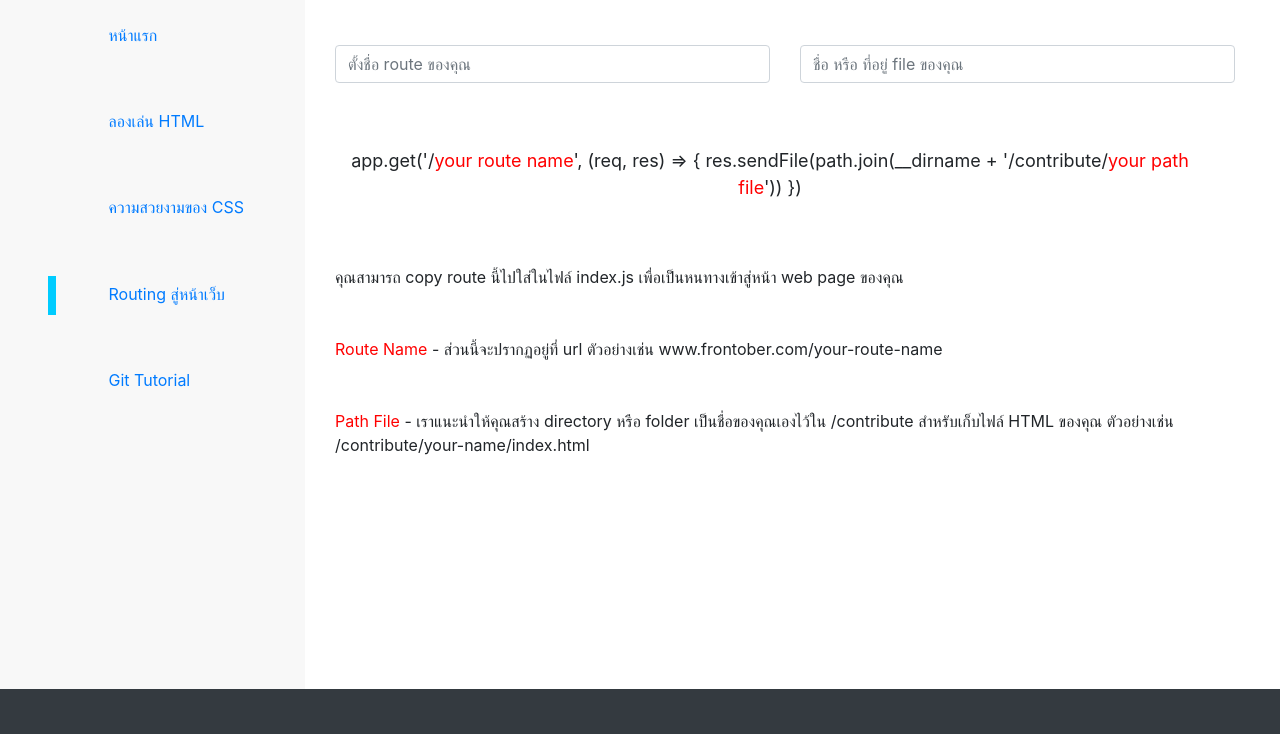
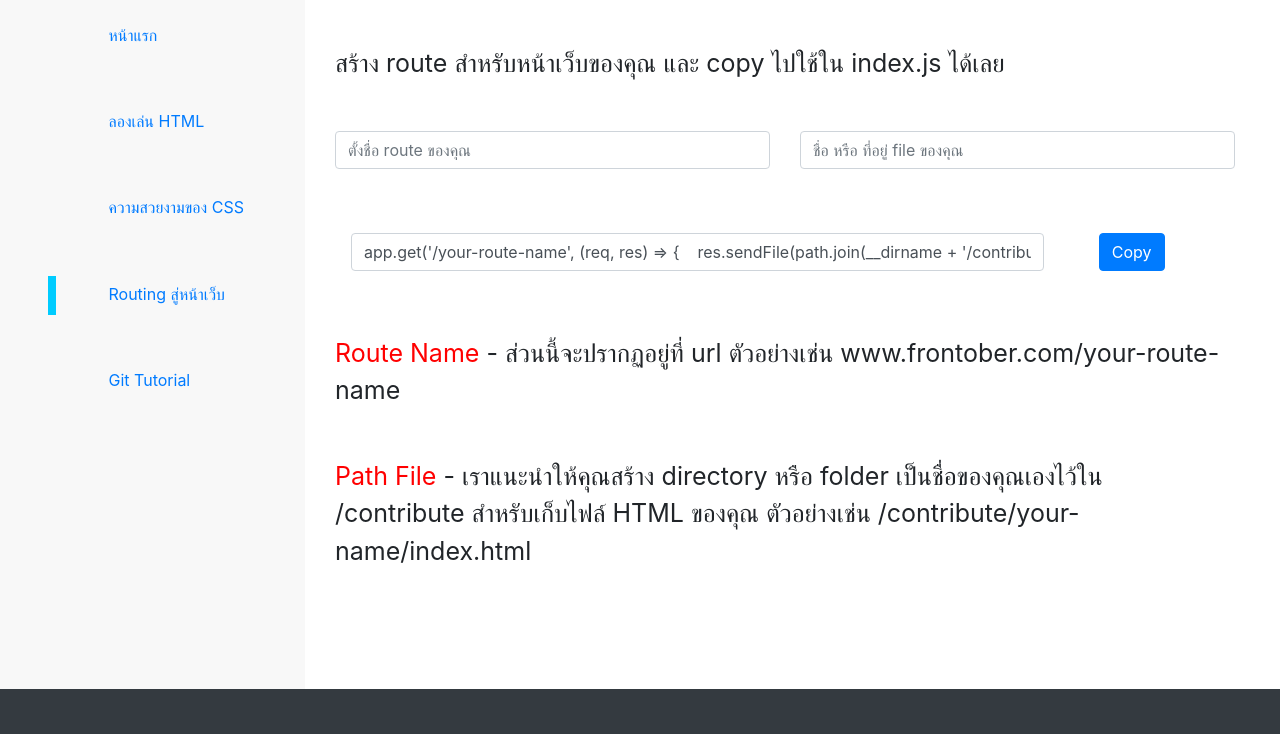
Before and after one commit to BevilKunG/frontober, a website: page html/tutorialNodeJS.html in a window 1280 px wide. Shown: the part 111-845 px from the top of the page. Drawn offline with nearby package versions, Linux system fonts and the light colour scheme; files that its build step writes are made by us from their sources.

Commit message:
[Edited] copy route button

```diff
--- a/css/tutorials.css
+++ b/css/tutorials.css
@@ -76,10 +76,6 @@
   padding: 1rem;
 }
 
-.tutorials-route-text {
-  font-size: 16px;
-}
-
 .btn-row-margin {
   margin-left: 50vw;
 }
--- a/html/tutorialNodeJS.html
+++ b/html/tutorialNodeJS.html
@@ -5,7 +5,7 @@
     <title>Tutorials</title>
     <link rel="stylesheet" href="https://stackpath.bootstrapcdn.com/bootstrap/4.3.1/css/bootstrap.min.css" integrity="sha384-ggOyR0iXCbMQv3Xipma34MD+dH/1fQ784/j6cY/iJTQUOhcWr7x9JvoRxT2MZw1T" crossorigin="anonymous">
     <link rel="stylesheet" href="https://cdnjs.cloudflare.com/ajax/libs/font-awesome/5.9.0/css/all.min.css">
-    <link rel="stylesheet" href="css/index.css">
+    <link rel="stylesheet" href="/css/index.css">
     <link rel="stylesheet" href="/css/tutorials.css">
   </head>
   <body>
@@ -48,6 +48,10 @@
         <div class="container mt-5">
           <h1 class="text-center mb-5 tutorials-title">Routing สู่หน้าเว็บ</h1>
 
+          <div class="tutorials-text mb-5">
+            <div>สร้าง route สำหรับหน้าเว็บของคุณ และ copy ไปใช้ใน index.js ได้เลย</div>
+          </div>
+
           <div class="row mb-5">
             <div class="col-6 text-center">
               <input id="route" class="form-control" type="text" placeholder="ตั้งชื่อ route ของคุณ">
@@ -58,15 +62,16 @@
           </div>
 
           <div class="row mb-5 tutorials-route-code">
-            <div class="col-12 text-center">
-              app.get('/<span id="route-show" class="highlight-text">your route name</span>', (req, res) => {
-                res.sendFile(path.join(__dirname + '/contribute/<span id="path-file-show" class="highlight-text">your path file</span>'))
-              })
+            <div class="col-10 text-center">
+              <input id="route-code" class="form-control" type="text">
+            </div>
+            <div class="col-2 text-center">
+              <button id="copy-button" class="btn btn-primary">Copy</button>
             </div>
           </div>
 
-          <div class="tutorials-route-text">
-            <div class="mb-5">คุณสามารถ copy route นี้ไปใส่ในไฟล์ index.js เพื่อเป็นหนทางเข้าสู่หน้า web page ของคุณ</div>
+          <div class="tutorials-text">
+
             <div class="mb-5"><span class="highlight-text">Route Name</span> - ส่วนนี้จะปรากฏอยู่ที่ url ตัวอย่างเช่น www.frontober.com/your-route-name</div>
             <div class="mb-5"><span class="highlight-text">Path File</span> - เราแนะนำให้คุณสร้าง directory หรือ folder เป็นชื่อของคุณเองไว้ใน /contribute สำหรับเก็บไฟล์ HTML ของคุณ ตัวอย่างเช่น /contribute/your-name/index.html </div>
           </div>
--- a/js/nodejsTutorial.js
+++ b/js/nodejsTutorial.js
@@ -1,12 +1,25 @@
 const routeName = document.getElementById('route')
 const pathFile = document.getElementById('path-file')
-const routeNameShow = document.getElementById('route-show')
-const pathFileShow = document.getElementById('path-file-show')
+const routeCode = document.getElementById('route-code')
+const copybutton = document.getElementById('copy-button')
+
+const setRouteCode = (r, p) => {
+  routeCode.value = `app.get('/${r}', (req, res) => {
+    res.sendFile(path.join(__dirname + '/contribute/${p}'))
+  })`
+}
 
 routeName.addEventListener('input', () => {
-  routeNameShow.innerText = routeName.value
+  setRouteCode(routeName.value, pathFile.value)
 })
 
 pathFile.addEventListener('input', () => {
-  pathFileShow.innerText = pathFile.value
+  setRouteCode(routeName.value, pathFile.value)
 })
+
+setRouteCode('your-route-name', 'your-path-file')
+
+copybutton.addEventListener('click', () => {
+  routeCode.select()
+  document.execCommand('copy')
+})
```
